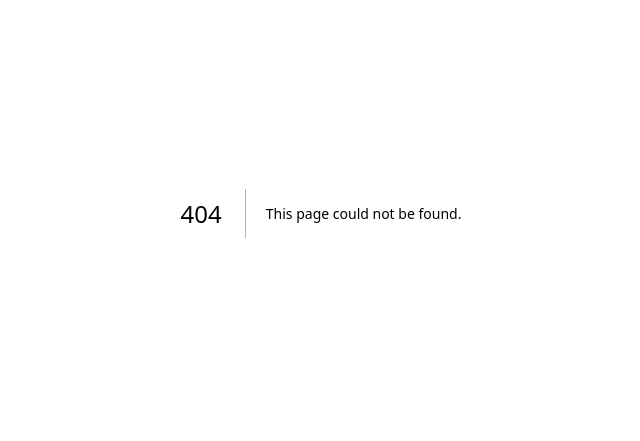
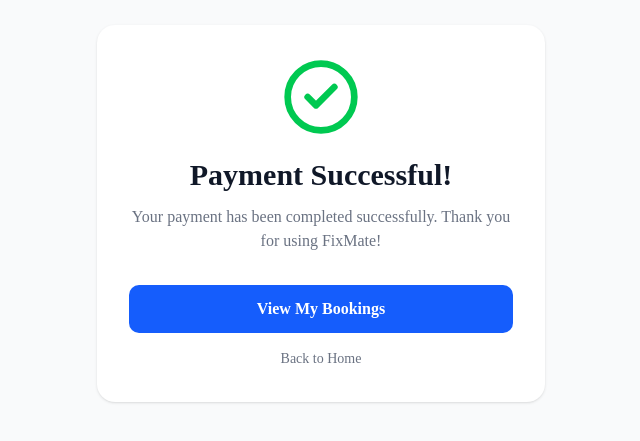
Before and after one commit to abdullahmamun101/fixmate-client, a Next.js app: page /payment/success in a window 1280 px wide. Before the commit this address had no page. Shown: the part 187-628 px from the top of the page, without its empty margins (319-959 px from the left). Built offline with nearby package versions, Linux system fonts and the light colour scheme.

Commit message:
Add payment success and cancel pages

```diff
--- /dev/null
+++ b/src/app/payment/cancel/page.tsx
@@ -0,0 +1,36 @@
+"use client";
+
+import Link from "next/link";
+import { XCircle } from "lucide-react";
+
+export default function PaymentCancelPage() {
+  return (
+    <main className="flex min-h-screen items-center justify-center bg-gray-50 px-4">
+      <div className="w-full max-w-md rounded-2xl bg-white p-8 text-center shadow-sm">
+        <XCircle className="mx-auto mb-5 h-20 w-20 text-red-500" />
+
+        <h1 className="text-3xl font-bold text-gray-900">
+          Payment Cancelled
+        </h1>
+
+        <p className="mt-3 text-gray-500">
+          Your payment was not completed. You can return to your bookings and try again.
+        </p>
+
+        <Link
+          href="/dashboard/customer/bookings"
+          className="mt-8 inline-block w-full rounded-lg bg-blue-600 px-6 py-3 font-semibold text-white hover:bg-blue-700"
+        >
+          Back to My Bookings
+        </Link>
+
+        <Link
+          href="/"
+          className="mt-4 inline-block text-sm text-gray-500 hover:text-blue-600"
+        >
+          Back to Home
+        </Link>
+      </div>
+    </main>
+  );
+}
--- /dev/null
+++ b/src/app/payment/success/page.tsx
@@ -0,0 +1,37 @@
+"use client";
+
+import Link from "next/link";
+import { CheckCircle2 } from "lucide-react";
+
+export default function PaymentSuccessPage() {
+  return (
+    <main className="flex min-h-screen items-center justify-center bg-gray-50 px-4">
+      <div className="w-full max-w-md rounded-2xl bg-white p-8 text-center shadow-sm">
+        <CheckCircle2 className="mx-auto mb-5 h-20 w-20 text-green-500" />
+
+        <h1 className="text-3xl font-bold text-gray-900">
+          Payment Successful!
+        </h1>
+
+        <p className="mt-3 text-gray-500">
+          Your payment has been completed successfully.
+          Thank you for using FixMate!
+        </p>
+
+        <Link
+          href="/dashboard/customer/bookings"
+          className="mt-8 inline-block w-full rounded-lg bg-blue-600 px-6 py-3 font-semibold text-white hover:bg-blue-700"
+        >
+          View My Bookings
+        </Link>
+
+        <Link
+          href="/"
+          className="mt-4 inline-block text-sm text-gray-500 hover:text-blue-600"
+        >
+          Back to Home
+        </Link>
+      </div>
+    </main>
+  );
+}
```
